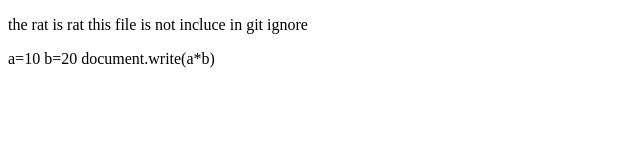
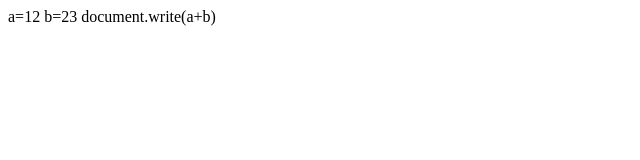
Before and after one commit to techiesdhruv/dhruv15, a plain HTML site: page index.html in a window 1280 px wide. Shown: the whole page, without its empty margins (0-640 px from the left). Drawn offline with Linux system fonts and the light colour scheme.

Commit message:
addfunction

```diff
--- a/index.html
+++ b/index.html
@@ -6,9 +6,8 @@
     <title>Document</title>
 </head>
 <body>
-    <p>the rat is rat this file is not incluce in git ignore</p>
-    a=10
-    b=20
-    document.write(a*b)
+    a=12
+    b=23
+    document.write(a+b)
 </body>
 </html>
```
